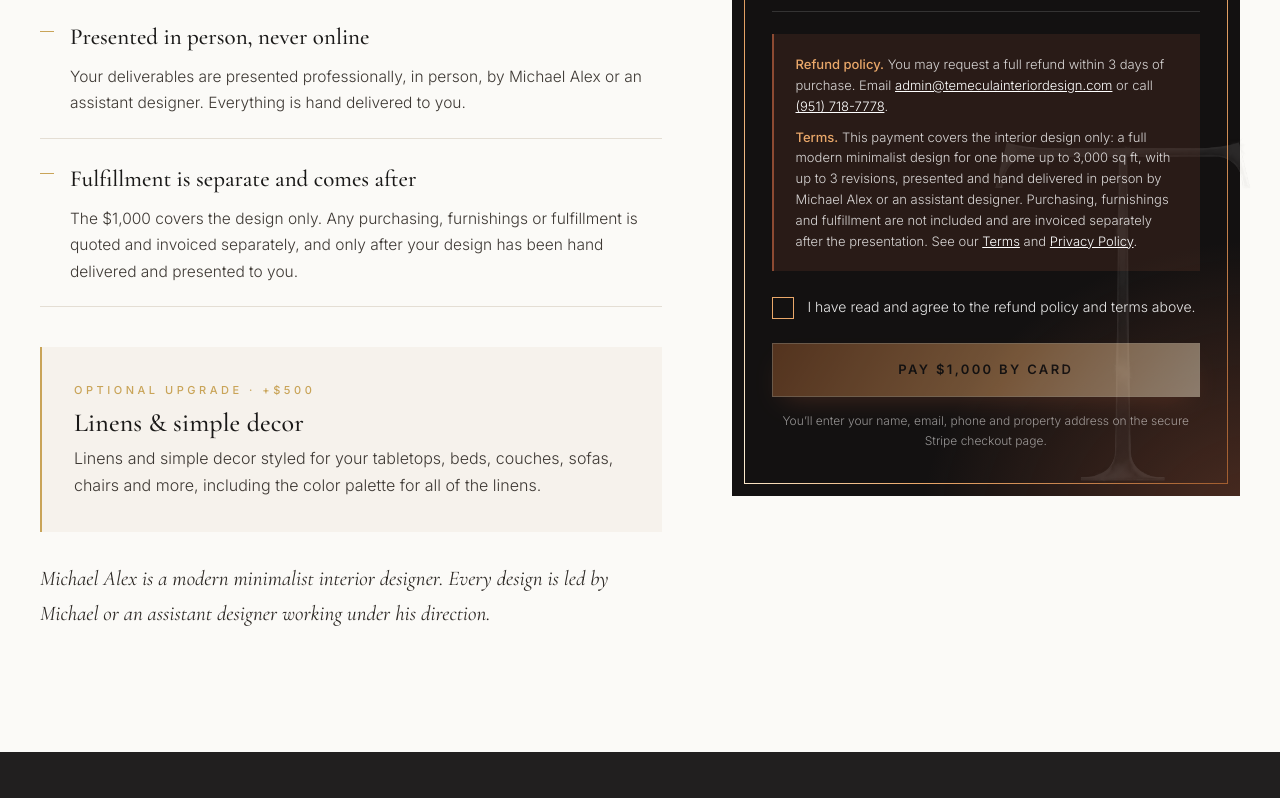
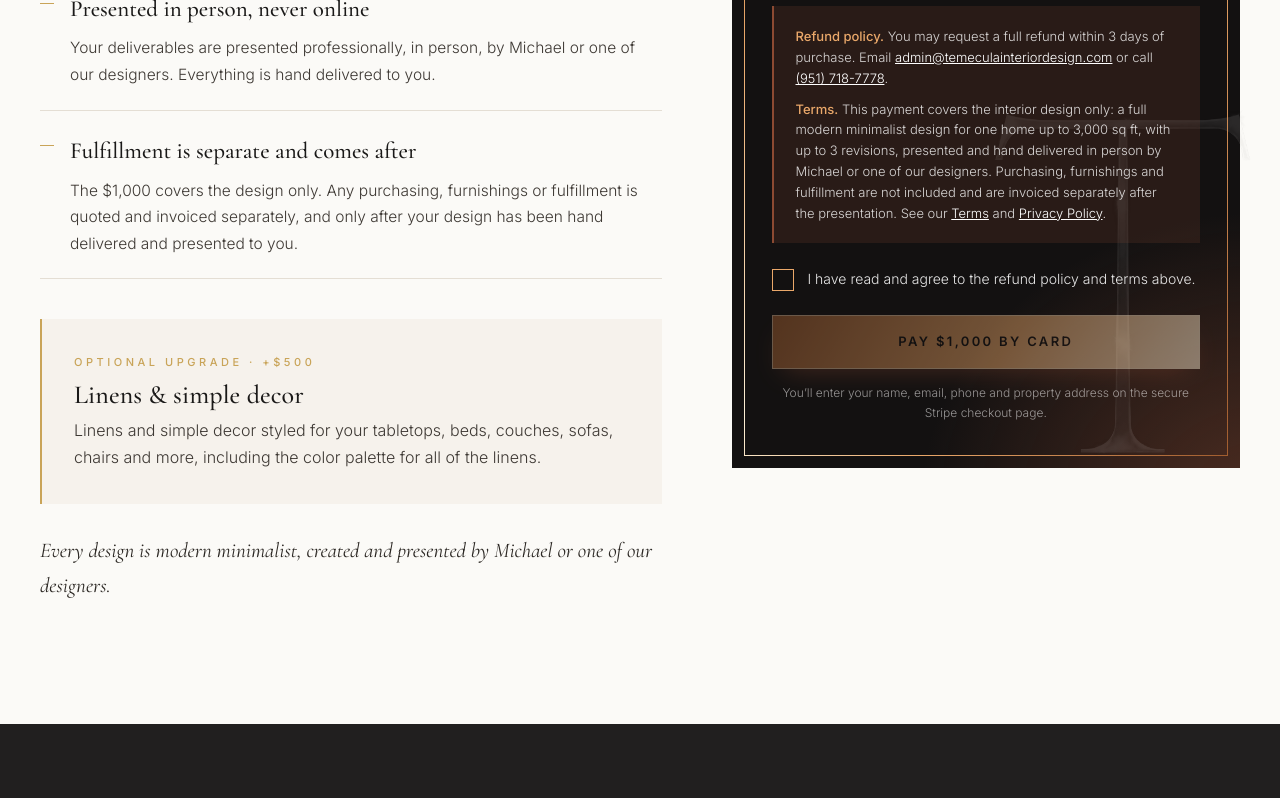
Before and after one commit to temeculadesignco/temecula-interior-design, a website: page automated-interior-design.html in a window 1280 px wide. Shown: the part 1089-1887 px from the top of the page. Drawn offline with nearby package versions, Linux system fonts and the light colour scheme.

Commit message:
Remove Michael Alex attribution from Automated Interior Design offer; neutral designer wording

```diff
--- a/automated-interior-design.html
+++ b/automated-interior-design.html
@@ -4,14 +4,14 @@
 <meta charset="UTF-8">
 <meta name="viewport" content="width=device-width, initial-scale=1.0">
 <title>Automated Interior Design — $1,000 for Homes up to 3,000 sq ft | Temecula Interior Design</title>
-<meta name="description" content="A full modern minimalist interior design for your entire home up to 3,000 sq ft by Michael Alex, for $1,000. Up to 3 revisions, presented in person.">
+<meta name="description" content="A full modern minimalist interior design for your entire home up to 3,000 sq ft, for $1,000. Up to 3 revisions, presented in person by our design team.">
 <link rel="canonical" href="https://www.temeculainteriordesign.com/automated-interior-design">
 <meta name="robots" content="index,follow">
 <meta name="theme-color" content="#211F1F">
 <meta property="og:type" content="website">
 <meta property="og:site_name" content="Temecula Interior Design">
 <meta property="og:title" content="Automated Interior Design — Temecula Interior Design">
-<meta property="og:description" content="Your entire home up to 3,000 sq ft, designed by Michael Alex for $1,000.">
+<meta property="og:description" content="Your entire home up to 3,000 sq ft, modern minimalist interior design for $1,000.">
 <meta property="og:url" content="https://www.temeculainteriordesign.com/automated-interior-design">
 <meta property="og:image" content="https://www.temeculainteriordesign.com/og-image.jpg">
 <meta name="twitter:card" content="summary_large_image">
@@ -48,7 +48,7 @@
     <div class="wrap">
       <p class="eyebrow">Automated Interior Design</p>
       <h1>Your entire home,<br>designed for $1,000.</h1>
-      <p>A full modern minimalist interior design for any home up to 3,000 sq ft, by Michael Alex, modern minimalist interior designer and founder of Temecula Interior Design.</p>
+      <p>A full modern minimalist interior design for any home up to 3,000 sq ft, from Temecula Interior Design.</p>
     </div>
   </section>
   <section class="pad">
@@ -59,7 +59,7 @@
         <ul class="adp-list">
           <li><b>A full modern minimalist interior design</b><span>For your entire home up to 3,000 sq ft. All of the square footage is designed, not just a few rooms.</span></li>
           <li><b>Up to 3 revisions</b><span>Refine the design up to three times until it feels right.</span></li>
-          <li><b>Presented in person, never online</b><span>Your deliverables are presented professionally, in person, by Michael Alex or an assistant designer. Everything is hand delivered to you.</span></li>
+          <li><b>Presented in person, never online</b><span>Your deliverables are presented professionally, in person, by Michael or one of our designers. Everything is hand delivered to you.</span></li>
           <li><b>Fulfillment is separate and comes after</b><span>The $1,000 covers the design only. Any purchasing, furnishings or fulfillment is quoted and invoiced separately, and only after your design has been hand delivered and presented to you.</span></li>
         </ul>
         <div class="adp-upgrade-note">
@@ -67,7 +67,7 @@
           <h3>Linens &amp; simple decor</h3>
           <p>Linens and simple decor styled for your tabletops, beds, couches, sofas, chairs and more, including the color palette for all of the linens.</p>
         </div>
-        <p class="adp-by">Michael Alex is a modern minimalist interior designer. Every design is led by Michael or an assistant designer working under his direction.</p>
+        <p class="adp-by">Every design is modern minimalist, created and presented by Michael or one of our designers.</p>
       </div>
       <aside class="adp-pay" id="pay">
         <p class="adi-eyebrow">Secure Card Payment</p>
@@ -81,7 +81,7 @@
         <div class="adp-total"><span>Total</span><b id="total">$1,000</b></div>
         <div class="adp-terms">
           <p><b>Refund policy.</b> You may request a full refund within 3 days of purchase. Email <a href="mailto:admin@temeculainteriordesign.com">admin@temeculainteriordesign.com</a> or call <a href="tel:+19517187778">(951) 718-7778</a>.</p>
-          <p><b>Terms.</b> This payment covers the interior design only: a full modern minimalist design for one home up to 3,000 sq ft, with up to 3 revisions, presented and hand delivered in person by Michael Alex or an assistant designer. Purchasing, furnishings and fulfillment are not included and are invoiced separately after the presentation. See our <a href="/terms">Terms</a> and <a href="/privacy">Privacy Policy</a>.</p>
+          <p><b>Terms.</b> This payment covers the interior design only: a full modern minimalist design for one home up to 3,000 sq ft, with up to 3 revisions, presented and hand delivered in person by Michael or one of our designers. Purchasing, furnishings and fulfillment are not included and are invoiced separately after the presentation. See our <a href="/terms">Terms</a> and <a href="/privacy">Privacy Policy</a>.</p>
         </div>
         <label class="adp-check adp-ack">
           <input type="checkbox" id="ack">
```
Also changed, not shown: about.html (+1 -1 lines).
